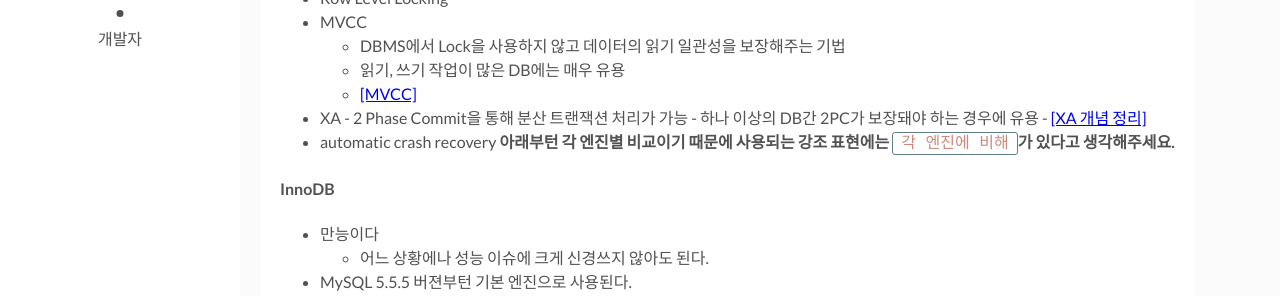
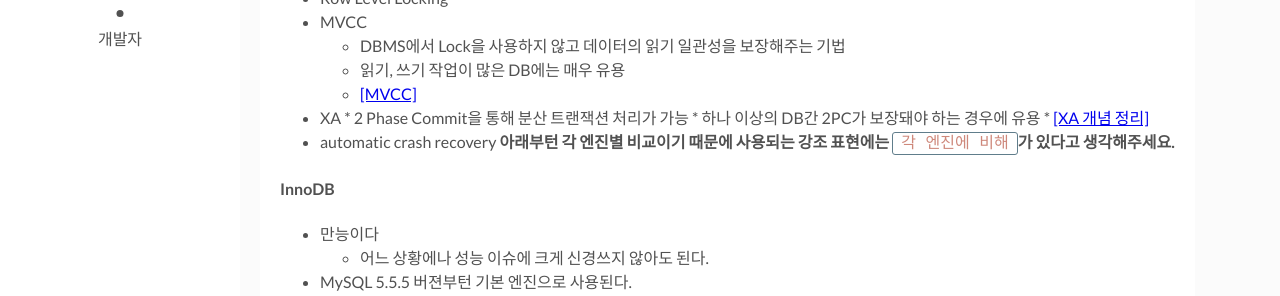
Before and after one commit to sungwonkim-dev/sungwonkim-dev.github.io, a Jekyll site: the page built from _posts/2020-01-23-innodb-myrocks-tokudb.markdown, in a window 1280 px wide and 900 px high, scrolled down 822 px. Shown: the part 152-448 px from the top of the window. Built offline with Jekyll 4.4.1, drawn with Linux system fonts in a browser that asks for light colours; comment, search, counter and statistics services are not loaded.

```diff
--- a/_posts/2020-01-23-innodb-myrocks-tokudb.markdown
+++ b/_posts/2020-01-23-innodb-myrocks-tokudb.markdown
@@ -37,21 +37,21 @@ tags: [database, maria db, MySQL] # add tag
   * ACID
   * Row Level Locking
   * MVCC
-    - DBMS에서 Lock을 사용하지 않고 데이터의 읽기 일관성을 보장해주는 기법
-    - 읽기, 쓰기 작업이 많은 DB에는 매우 유용
-    - [[MVCC]](https://mysqldba.tistory.com/335)
+    * DBMS에서 Lock을 사용하지 않고 데이터의 읽기 일관성을 보장해주는 기법
+    * 읽기, 쓰기 작업이 많은 DB에는 매우 유용
+    * [[MVCC]](https://mysqldba.tistory.com/335)
   *  XA
-    - 2 Phase Commit을 통해 분산 트랜잭션 처리가 가능
-    - 하나 이상의 DB간 2PC가 보장돼야 하는 경우에 유용
-    - [[XA 개념 정리]](https://heni.tistory.com/10)
+    * 2 Phase Commit을 통해 분산 트랜잭션 처리가 가능
+    * 하나 이상의 DB간 2PC가 보장돼야 하는 경우에 유용
+    * [[XA 개념 정리]](https://heni.tistory.com/10)
   * automatic crash recovery
 **아래부턴 각 엔진별 비교이기 때문에 사용되는 강조 표현에는 `각 엔진에 비해`가 있다고 생각해주세요.**
 
 #### InnoDB
   * 만능이다
-    - 어느 상황에나 성능 이슈에 크게 신경쓰지 않아도 된다.
+    * 어느 상황에나 성능 이슈에 크게 신경쓰지 않아도 된다.
   * MySQL 5.5.5 버젼부턴 기본 엔진으로 사용된다.
-    - 만능이라는 얘기
+    * 만능이라는 얘기
 
 #### TokuDB
   * 쓰기 작업에 최적화된 엔진
@@ -59,15 +59,15 @@ tags: [database, maria db, MySQL] # add tag
   * 빅데이터를 다루는 상황에서는 가장 좋은 선택
 **조금 더 자세하게 알아보자**
   * 읽기 최적화
-    - 보조 인덱스 사용
-    - Read Free Replication
-    - [[TokuDB Read Free Replication : Details and Use Cases]](https://www.percona.com/blog/2014/09/25/tokudb-read-free-replication-details-and-use-cases/)
-    - NO 인덱스 단편화
-    - [[How to Identify and Fix SQL Server Index Fragmentation]](https://logicalread.com/2015/10/30/fix-sql-server-index-fragmentation-mc11/#.XikYQsj7SUl)
+    * 보조 인덱스 사용
+    * Read Free Replication
+    * [[TokuDB Read Free Replication : Details and Use Cases]](https://www.percona.com/blog/2014/09/25/tokudb-read-free-replication-details-and-use-cases/)
+    * NO 인덱스 단편화
+    * [[How to Identify and Fix SQL Server Index Fragmentation]](https://logicalread.com/2015/10/30/fix-sql-server-index-fragmentation-mc11/#.XikYQsj7SUl)
   * 쓰기 최적화
-    - 빠른 INSERT
-    - Bulk loader
-    - 데이터 압축
+    * 빠른 INSERT
+    * Bulk loader
+    * 데이터 압축
   * **외래키가 지원되지 않음**
   * InnoDB에 비해 Crash Recovery기능이 부족함
 
@@ -78,9 +78,9 @@ tags: [database, maria db, MySQL] # add tag
   * [[MyRocks: A space- and write-optimized MySQL database]](https://engineering.fb.com/core-data/myrocks-a-space-and-write-optimized-mysql-database/)
 **조금 더 자세하게 알아보자**
   * LSM Tree 사용
-    - 쓰기와 저장 공간 구성에 최적화 된 방법
-    - 모든 쓰기 동작은 메모리 테이블과 WAL을 먼저 수행
-    - 작은 트랜잭션을 위해 디자인된 방법
+    * 쓰기와 저장 공간 구성에 최적화 된 방법
+    * 모든 쓰기 동작은 메모리 테이블과 WAL을 먼저 수행
+    * 작은 트랜잭션을 위해 디자인된 방법
   * **외래키가 지원되지 않음**
   * 일부 타입에만 인덱스를 적용할 수 있다.
 
```
